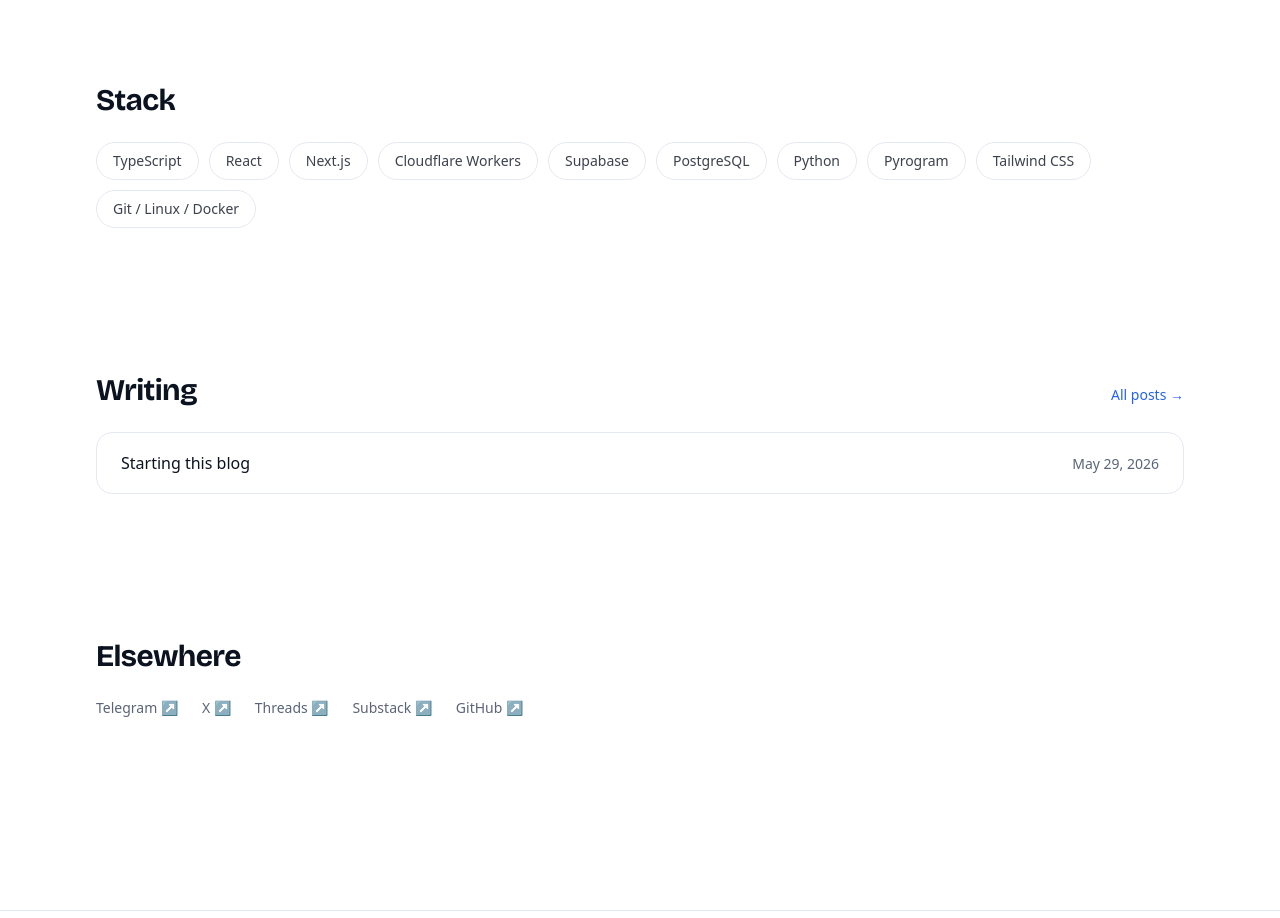
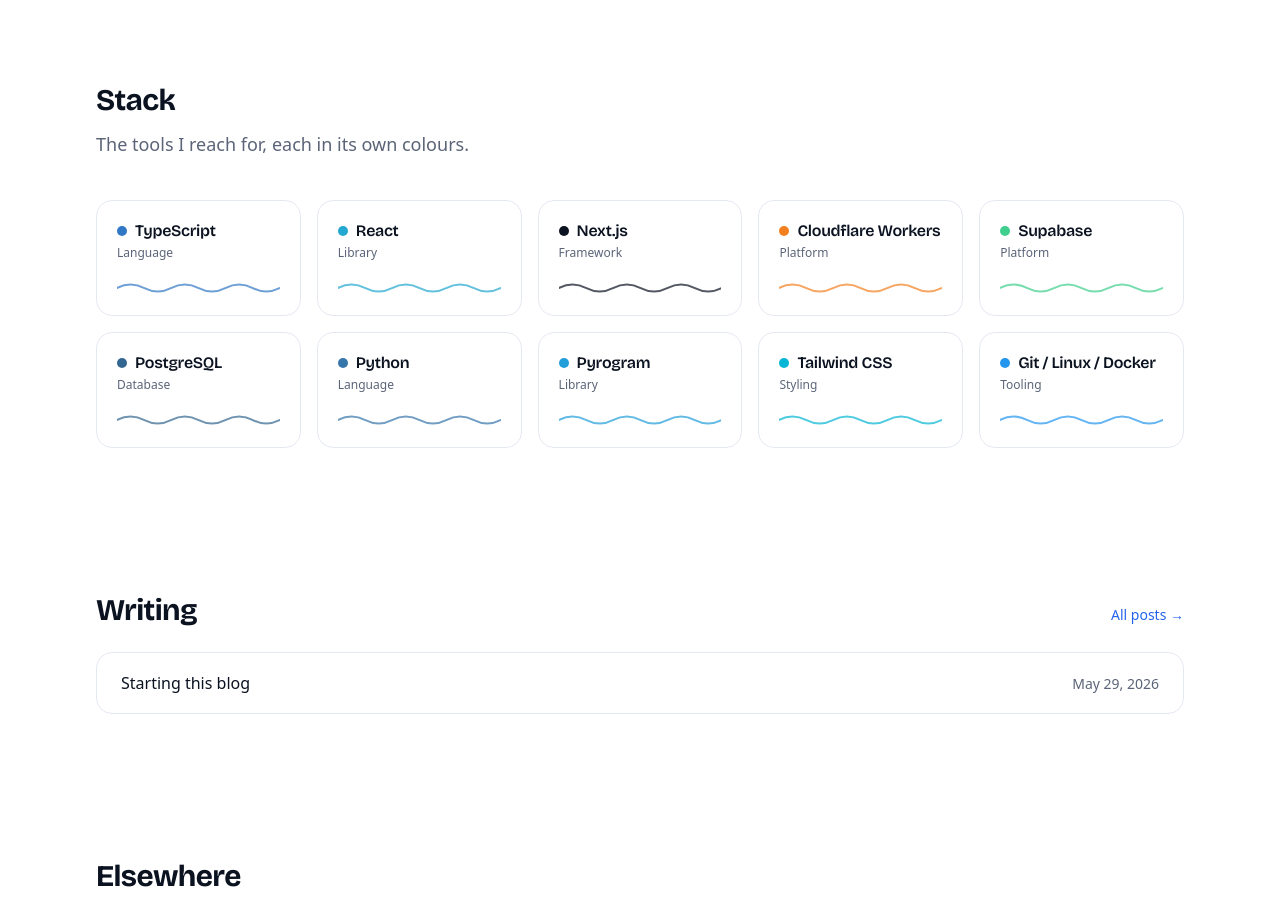
Before and after one commit to tukhlievs/tukhlievs, a Next.js app: page /tukhlievs/ in a window 1280 px wide. Shown: the part 3040-3958 px from the top of the page. Built offline with nearby package versions, Linux system fonts and the light colour scheme.

Commit message:
Stack section: skill cards with per-language brand colours (dot, soft wave line, hover border)

```diff
--- a/src/app/page.tsx
+++ b/src/app/page.tsx
@@ -1,5 +1,5 @@
 import Link from "next/link";
-import { site, socials, stack } from "@/lib/site";
+import { site, socials, skills } from "@/lib/site";
 import { projects } from "@/lib/projects";
 import { getPosts, formatDate } from "@/lib/posts";
 import activity from "@/data/activity.json";
@@ -219,13 +219,43 @@
         <Reveal>
           <section className="mt-28 sm:mt-36">
             <h2 className="text-3xl font-bold tracking-tight">Stack</h2>
-            <ul className="mt-6 flex flex-wrap gap-2.5">
-              {stack.map((item) => (
+            <p className="mt-3 text-lg text-muted leading-relaxed max-w-2xl">
+              The tools I reach for, each in its own colours.
+            </p>
+            <ul className="mt-10 grid grid-cols-2 sm:grid-cols-3 lg:grid-cols-4 xl:grid-cols-5 gap-4">
+              {skills.map((s) => (
                 <li
-                  key={item}
-                  className="text-sm font-medium text-fg/80 border border-border bg-white rounded-full px-4 py-2 hover:border-accent/40 hover:text-accent transition-colors"
+                  key={s.name}
+                  style={{ ["--c" as string]: s.color }}
+                  className="group relative overflow-hidden rounded-2xl border border-border bg-white p-5 transition-[transform,box-shadow,border-color] duration-300 hover:-translate-y-1 hover:shadow-[0_2px_4px_rgba(11,18,32,0.05),0_16px_40px_rgba(37,99,235,0.12)] hover:[border-color:var(--c)]"
                 >
-                  {item}
+                  <div className="flex items-center gap-2">
+                    <span
+                      aria-hidden
+                      className="size-2.5 rounded-full shrink-0"
+                      style={{ background: "var(--c)" }}
+                    />
+                    <span className="font-display font-semibold text-fg leading-tight">
+                      {s.name}
+                    </span>
+                  </div>
+                  <div className="mt-1 text-xs text-muted">{s.category}</div>
+
+                  {/* Мягкая волнистая линия в цвете технологии */}
+                  <svg
+                    aria-hidden
+                    viewBox="0 0 120 14"
+                    preserveAspectRatio="none"
+                    fill="none"
+                    className="mt-5 h-3.5 w-full opacity-70 group-hover:opacity-100 transition-opacity"
+                  >
+                    <path
+                      d="M0 7 Q 10 0 20 7 T 40 7 T 60 7 T 80 7 T 100 7 T 120 7"
+                      stroke="var(--c)"
+                      strokeWidth="2"
+                      strokeLinecap="round"
+                    />
+                  </svg>
                 </li>
               ))}
             </ul>
--- a/src/lib/site.ts
+++ b/src/lib/site.ts
@@ -42,3 +42,20 @@
   "Tailwind CSS",
   "Git / Linux / Docker",
 ] as const;
+
+// Навыки с фирменными цветами технологий — для карточек на главной.
+// color используется в волнистой линии, точке и подсветке рамки на ховере.
+export type Skill = { name: string; category: string; color: string };
+
+export const skills: Skill[] = [
+  { name: "TypeScript", category: "Language", color: "#3178C6" },
+  { name: "React", category: "Library", color: "#22A7D0" },
+  { name: "Next.js", category: "Framework", color: "#0B1220" },
+  { name: "Cloudflare Workers", category: "Platform", color: "#F38020" },
+  { name: "Supabase", category: "Platform", color: "#3ECF8E" },
+  { name: "PostgreSQL", category: "Database", color: "#336791" },
+  { name: "Python", category: "Language", color: "#3776AB" },
+  { name: "Pyrogram", category: "Library", color: "#229ED9" },
+  { name: "Tailwind CSS", category: "Styling", color: "#06B6D4" },
+  { name: "Git / Linux / Docker", category: "Tooling", color: "#2496ED" },
+];
```
